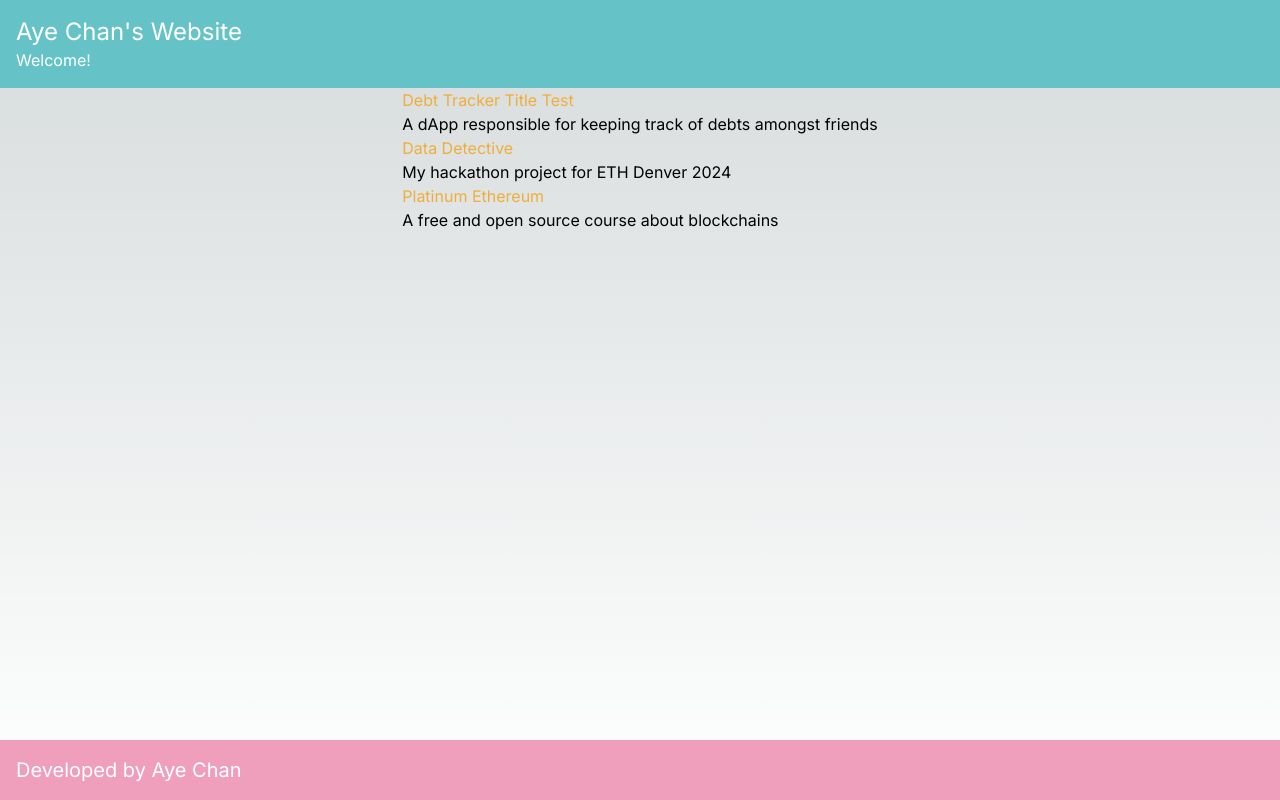
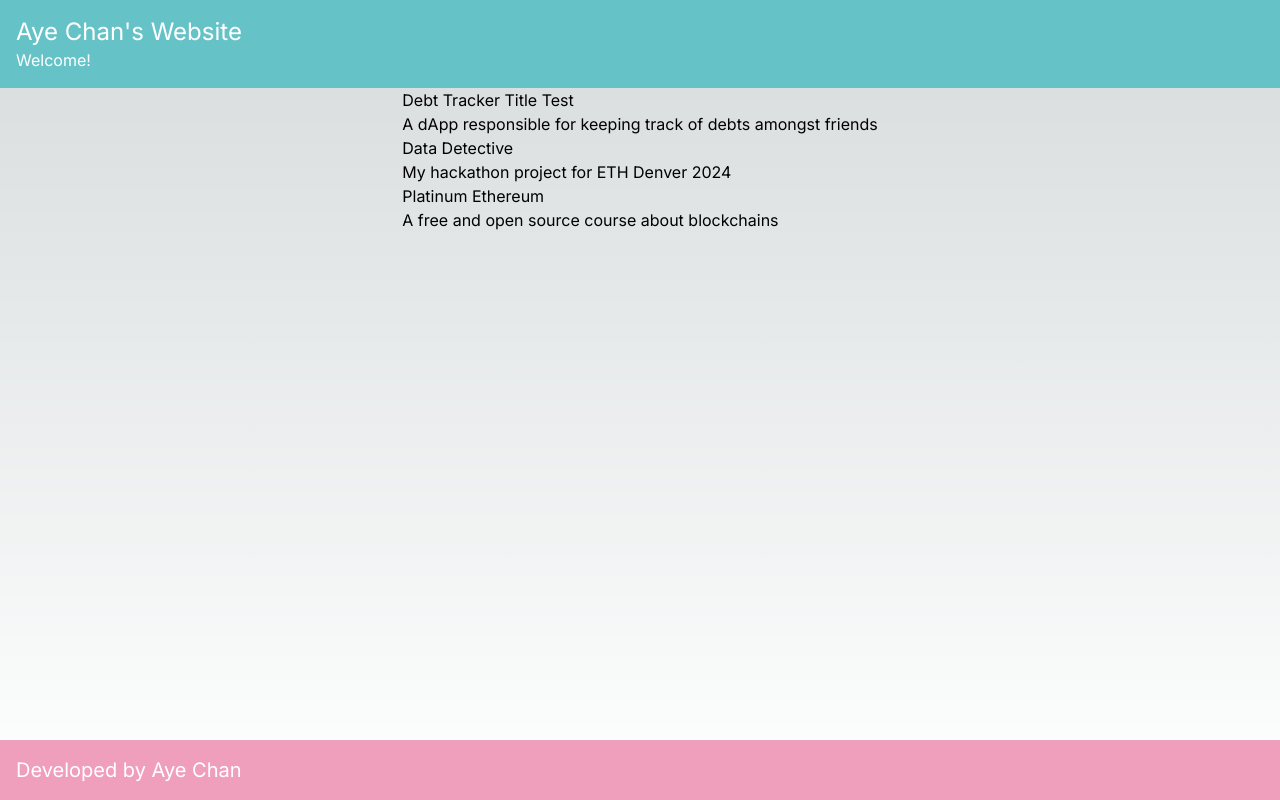
Before and after one commit to ayechanst/my-website, a Next.js app: page /pageProjects in a window 1280 px wide. Built offline with nearby package versions, Linux system fonts and the light colour scheme.

Commit message:
post preview component

```diff
--- /dev/null
+++ b/components/PostPreview.tsx
@@ -0,0 +1,18 @@
+import Link from "next/link";
+import { PostMetadata } from "./PostMetadata";
+
+const PostPreview = (props: PostMetadata) => {
+  return (
+    <div>
+      <Link
+        href={`/projects/${props.slug}`}
+        className="link-accent"
+      >
+        <h2>{props.title}</h2>
+      </Link>
+      <p>{props.subtitle}</p>
+    </div>
+  );
+};
+
+export default PostPreview;
--- a/src/app/pageProjects/page.tsx
+++ b/src/app/pageProjects/page.tsx
@@ -1,20 +1,11 @@
 import Link from "next/link";
 import getSectionMetaData from "../../../components/getSectionMetadata";
+import PostPreview from "../../../components/PostPreview";
 
 const PageProjects = () => {
   const sectionMetaData = getSectionMetaData();
   const sectionPreviews = sectionMetaData.map((post) => {
-    return (
-      <div>
-        <Link
-          href={`/projects/${post.slug}`}
-          className="link-accent"
-        >
-          <h2>{post.title}</h2>
-        </Link>
-        <p>{post.subtitle}</p>
-      </div>
-    );
+    return <PostPreview key={post.slug} {...post} />;
   });
 
   return <div>{sectionPreviews}</div>;
```
